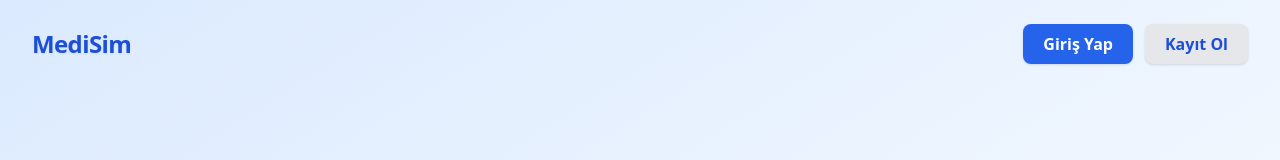
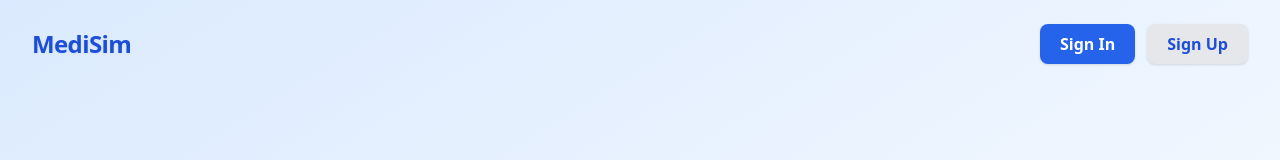
Before and after one commit to Emriel/YZTA_Bootcamp_Group_204, a React (Vite) app in the folder ProjeDosyaları/MediSim/project/: page / in a window 1280 px wide. Shown: the top 160 px of the page. Built offline with nearby package versions, Linux system fonts and the light colour scheme.

Commit message:
giriş yap ve kayıt ol butonlarının dili ingilizceye çevrildi

```diff
--- a/ProjeDosyaları/MediSim/project/src/components/Home.tsx
+++ b/ProjeDosyaları/MediSim/project/src/components/Home.tsx
@@ -14,8 +14,8 @@ const Home: React.FC<HomeProps> = ({ onLoginClick, onRegisterClick }: HomeProps)
           MediSim
         </div>
         <div className="flex gap-3">
-          <button onClick={onLoginClick} className="bg-blue-600 text-white px-5 py-2 rounded-lg font-semibold shadow hover:bg-blue-700 transition">Giriş Yap</button>
-          <button onClick={onRegisterClick} className="bg-gray-200 text-blue-700 px-5 py-2 rounded-lg font-semibold shadow hover:bg-gray-300 transition">Kayıt Ol</button>
+          <button onClick={onLoginClick} className="bg-blue-600 text-white px-5 py-2 rounded-lg font-semibold shadow hover:bg-blue-700 transition">Sign In</button>
+          <button onClick={onRegisterClick} className="bg-gray-200 text-blue-700 px-5 py-2 rounded-lg font-semibold shadow hover:bg-gray-300 transition">Sign Up</button>
         </div>
       </header>
 
```
